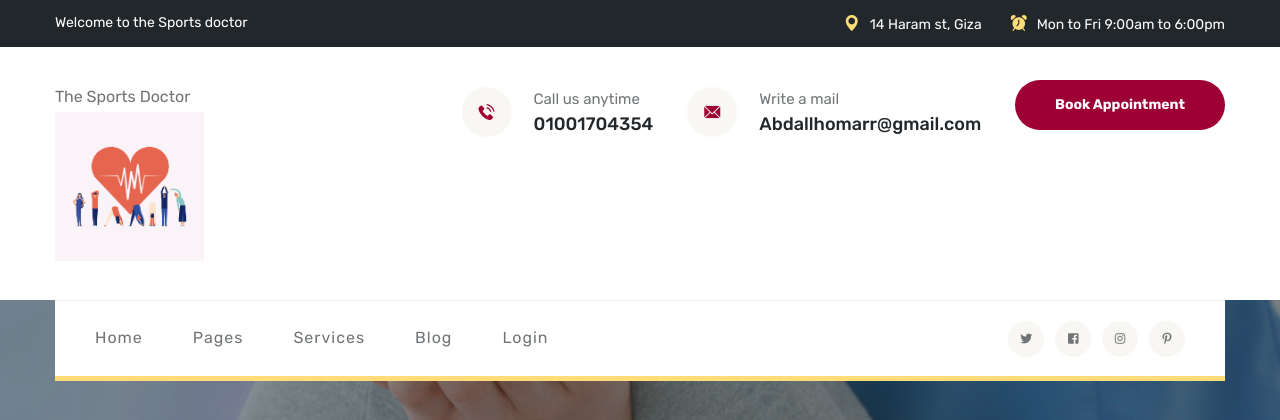
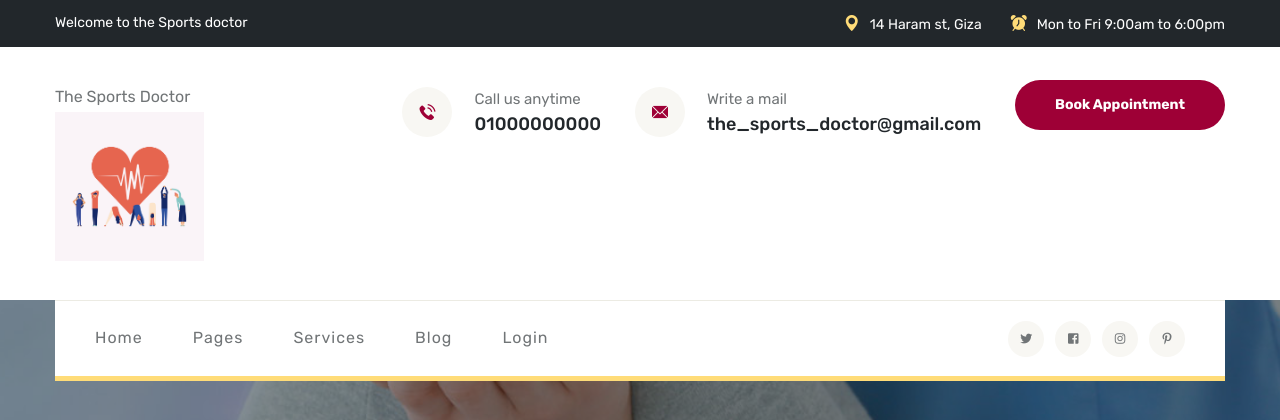
Before and after one commit to AbdallhOmarr/The-sports-doctor, a Django app: page / in a window 1280 px wide. Shown: the top 420 px of the page. Run offline with Django 4.2, Linux system fonts and the light colour scheme; some libraries are stand-ins or nearby versions.

```diff
--- a/landingpage/templates/navbar.html
+++ b/landingpage/templates/navbar.html
@@ -1,4 +1,3 @@
-
 {% load static %}
 
 <!-- main header -->
@@ -32,12 +31,12 @@
                     <li>
                         <i class="flaticon-telephone"></i>
                         <p>Call us anytime</p>
-                                <h5><a href="tel:886660009999">01001704354</a></h5>
+                        <h5><a href="tel:886660009999">01000000000</a></h5>
                     </li>
                     <li>
                         <i class="flaticon-email"></i>
                         <p>Write a mail</p>
-                                <h5><a href="mailto:Abdallhomarr@gmail.com">Abdallhomarr@gmail.com</a></h5>
+                        <h5><a href="mailto:the_sports_doctor@gmail.com">the_sports_doctor@gmail.com</a></h5>
                     </li>
                     <li class="btn-box">
                         <a href="contact.html" class="theme-btn-one">Book Appointment</a>
@@ -75,24 +74,24 @@
                                         <li><a href="{% url 'service-detail-6' %}">Work Injusries</a></li>
                                     </ul>
                                 </li>
-                                        <li class=""><a href="/" >Blog</a>
+                                <li class=""><a href="/">Blog</a>
                                 </li>
                                 {% if request.user.is_authenticated %}
 
                                 <li class="nav_item">
-                                          <a href="{% url 'profile' %}" >My Profile</a>
+                                    <a href="{% url 'profile' %}">My Profile</a>
                                 </li>
 
                                 <li class="nav_item">
-                                          <a href="/" >Hello, {{request.user.username}}</a>
+                                    <a href="/">Hello, {{request.user.username}}</a>
                                 </li>
 
                                 <li class="nav-item">
-                                          <a href="{% url 'logout' %}" >Logout</a>
+                                    <a href="{% url 'logout' %}">Logout</a>
                                 </li>
                                 {% else %}
                                 <li class="nav-item">
-                                          <a href="{% url 'login' %}" >Login</a>
+                                    <a href="{% url 'login' %}">Login</a>
                                 </li>
                                 {% endif %}
                             </ul>
```
Lines whose indentation alone changed are shown as unchanged.
